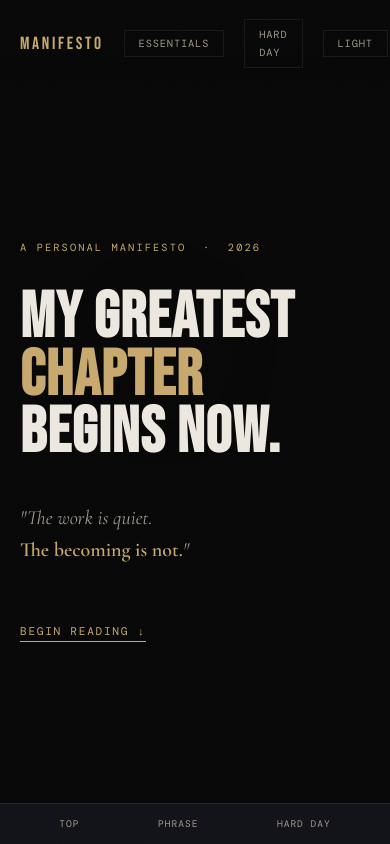
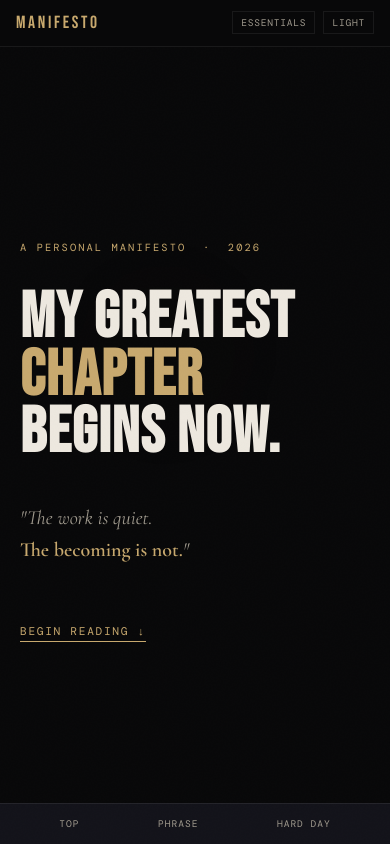
Before and after one commit to chocomeowy/motivation, a plain HTML site: page index.html in a window 390 px wide. Shown: the top 844 px of the page. Drawn offline with nearby package versions, Linux system fonts and the light colour scheme; a web font is replaced by a local one.

Commit message:
Fix: Mobile navigation top bar layout and legibility

```diff
--- a/index.html
+++ b/index.html
@@ -60,30 +60,31 @@ body::before {
   opacity: 0.4;
 }
 
-/* Progress bar */
+nav {
+  position: fixed;
+  top: 0; /* Attach to top to avoid gap issues */
+  left: 0;
+  right: 0;
+  z-index: 1000;
+  padding: 12px 40px;
+  display: flex;
+  justify-content: space-between;
+  align-items: center;
+  background: var(--bg);
+  backdrop-filter: blur(12px);
+  -webkit-backdrop-filter: blur(12px);
+  border-bottom: 1px solid var(--border);
+}
+
 #progress-bar {
   position: fixed;
   top: 0;
   left: 0;
-  height: var(--progress-h);
+  height: 3px;
   background: linear-gradient(90deg, var(--gold), var(--gold2));
   width: 0%;
-  z-index: 999;
+  z-index: 1001;
   transition: width 0.1s linear;
-}
-
-/* Nav */
-nav {
-  position: fixed;
-  top: var(--progress-h);
-  left: 0;
-  right: 0;
-  z-index: 100;
-  padding: 18px 40px;
-  display: flex;
-  justify-content: space-between;
-  align-items: center;
-  background: linear-gradient(to bottom, var(--bg) 60%, transparent);
 }
 
 .nav-brand {
@@ -710,7 +711,11 @@ nav {
 
 /* Responsive */
 @media (max-width: 640px) {
-  nav { padding: 16px 20px; }
+  nav { padding: 8px 16px; }
+  .nav-right { gap: 8px; }
+  .theme-toggle { padding: 4px 8px; font-size: 0.6rem; }
+  .nav-right a.theme-toggle { display: none !important; } /* Hide Hard Day on mobile top nav since it's in bottom bar */
+  .nav-spy { display: none; } /* Hide spy on small mobile to save horizontal space */
   .hero { padding: 100px 20px 60px; }
   .hero-glow { width: 320px; height: 320px; left: 5%; top: 20%; }
   .hero-glow-secondary { display: none; }
```
